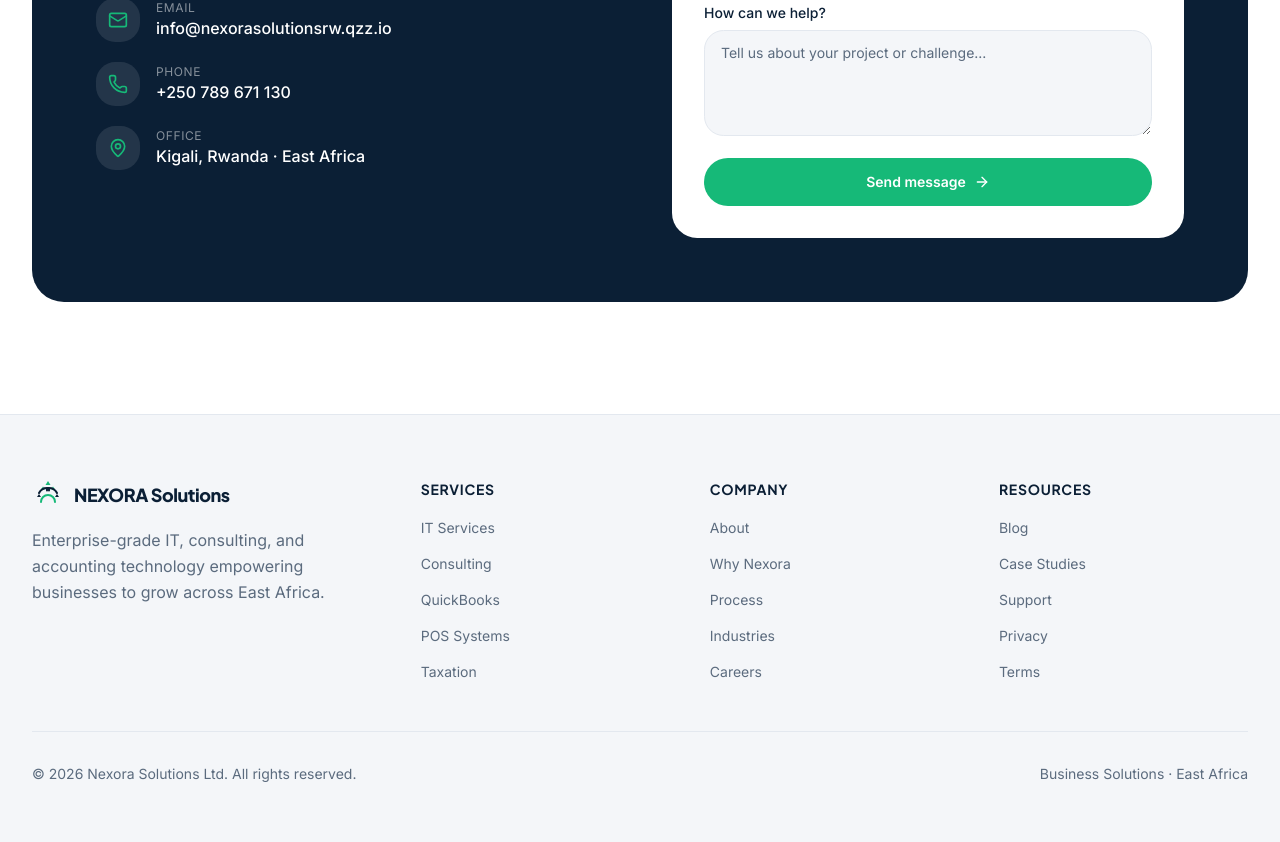
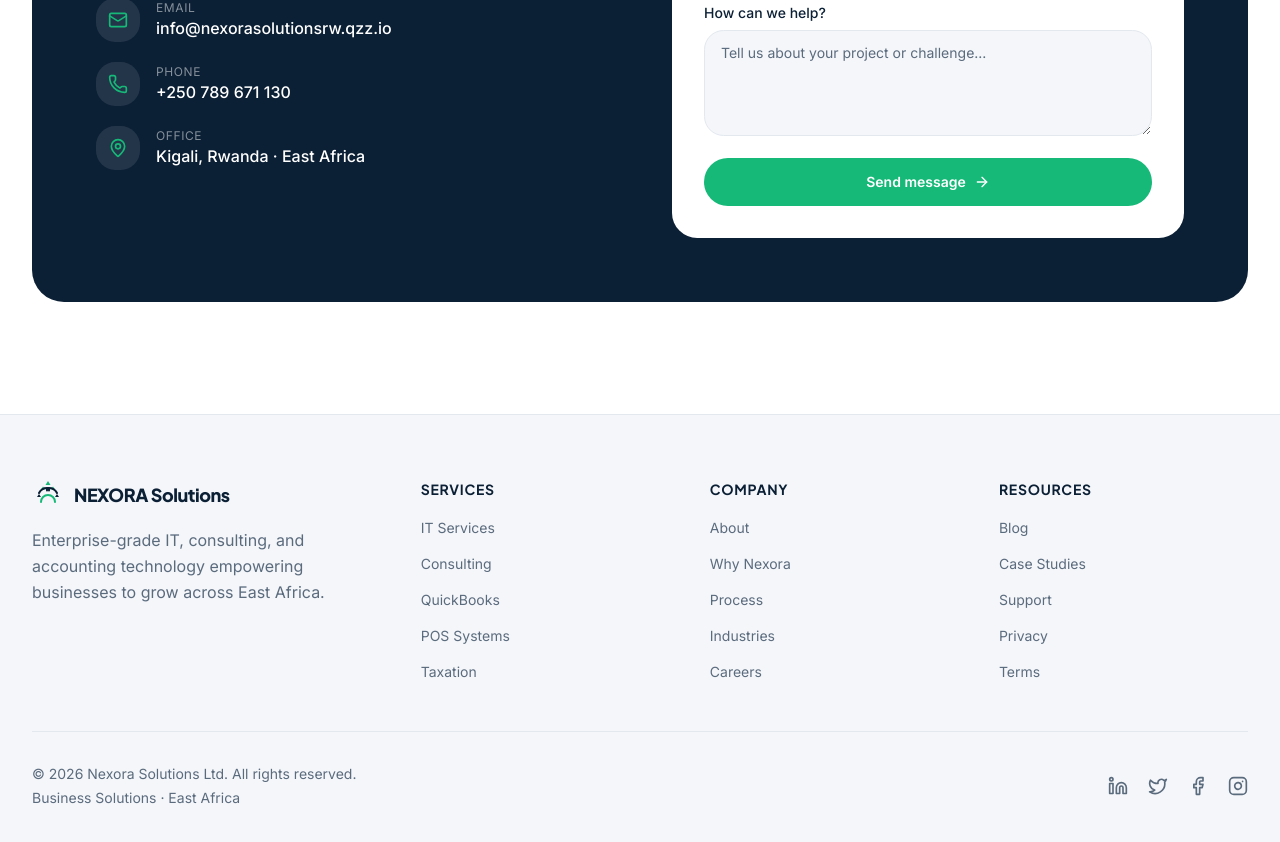
Before and after one commit to rhsfabrice-arch/nexora-solutions-website, a Next.js app: page / in a window 1280 px wide. Shown: the part 4642-5484 px from the top of the page. Built offline with nearby package versions, Linux system fonts and the light colour scheme.

Commit message:
Update site-footer.tsx

```diff
--- a/components/site-footer.tsx
+++ b/components/site-footer.tsx
@@ -1,5 +1,7 @@
 import Link from "next/link"
 import { NexoraMark } from "@/components/nexora-mark"
+// 🟢 ADDED: Importing social icons from your existing icon library
+import { Linkedin, Twitter, Facebook, Instagram } from "lucide-react"
 
 const columns = [
   {
@@ -13,6 +15,30 @@ const columns = [
   {
     title: "Resources",
     links: ["Blog", "Case Studies", "Support", "Privacy", "Terms"],
+  },
+]
+
+// 🟢 ADDED: Centralized social links profile array configuration
+const socialLinks = [
+  {
+    name: "LinkedIn",
+    href: "https://www.linkedin.com/in/nexora-solutions-09a87a418/", // Replace with your actual page link
+    icon: Linkedin,
+  },
+  {
+    name: "X / Twitter",
+    href: "https://x.com/nexora_soln_rw", // Replace with your actual page link
+    icon: Twitter,
+  },
+  {
+    name: "Facebook",
+    href: "https://www.facebook.com/profile.php?id=61590964061819", // Replace with your actual page link
+    icon: Facebook,
+  },
+  {
+    name: "Instagram",
+    href: "https://instagram.com", // Replace with your actual page link
+    icon: Instagram,
   },
 ]
 
@@ -56,10 +82,31 @@ export function SiteFooter() {
         </div>
 
         <div className="mt-12 flex flex-col items-center justify-between gap-4 border-t border-border pt-8 sm:flex-row">
-          <p className="text-sm text-muted-foreground">
-            © {new Date().getFullYear()} Nexora Solutions Ltd. All rights reserved.
-          </p>
-          <p className="text-sm text-muted-foreground">Business Solutions · East Africa</p>
+          <div className="flex flex-col gap-2 sm:gap-1">
+            <p className="text-sm text-muted-foreground">
+              © {new Date().getFullYear()} Nexora Solutions Ltd. All rights reserved.
+            </p>
+            <p className="text-sm text-muted-foreground">Business Solutions · East Africa</p>
+          </div>
+
+          {/* 🟢 ADDED: Clean, accessible, interactive social media icon grid wrapper */}
+          <div className="flex items-center gap-5">
+            {socialLinks.map((social) => {
+              const IconComponent = social.icon
+              return (
+                <a
+                  key={social.name}
+                  href={social.href}
+                  target="_blank"
+                  rel="noopener noreferrer"
+                  className="text-muted-foreground transition-all duration-200 hover:text-green hover:scale-110"
+                  aria-label={`Follow Nexora Solutions on ${social.name}`}
+                >
+                  <IconComponent className="h-5 w-5" />
+                </a>
+              )
+            })}
+          </div>
         </div>
       </div>
     </footer>
```
